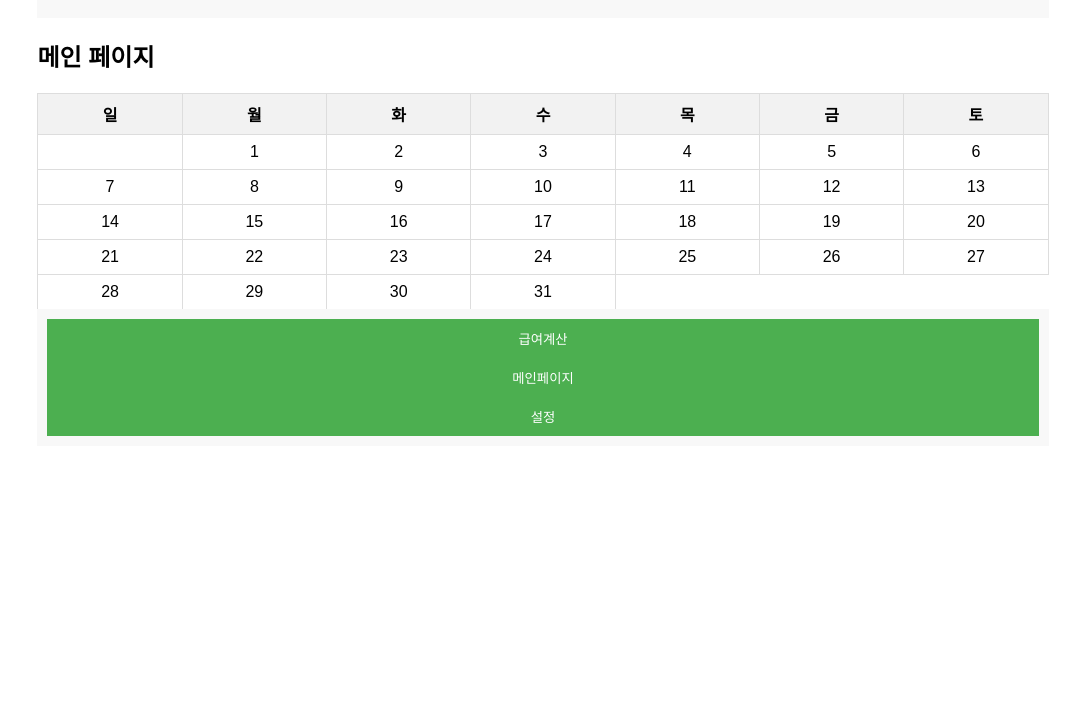
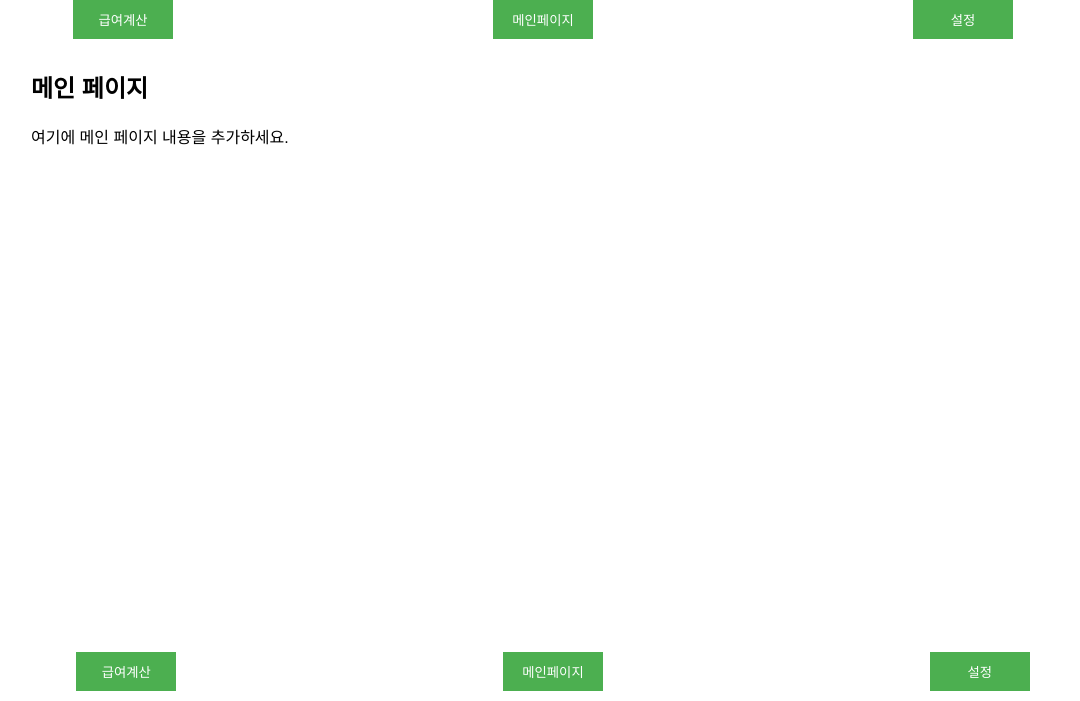
Before and after one commit to JJaeri/jjae2, a plain HTML site: page index.html in a window 1280 px wide. Shown: the part 99-800 px from the top of the page, without its empty margins (97-1177 px from the left). Drawn offline with Linux system fonts and the light colour scheme.

Commit message:
Update index.html

```diff
--- a/index.html
+++ b/index.html
@@ -5,164 +5,76 @@
     <meta name="viewport" content="width=device-width, initial-scale=1.0">
     <title>급여계산기</title>
     <style>
-        body { font-family: Arial, sans-serif; }
-        .container { width: 80%; margin: 0 auto; }
-        .header, .footer { text-align: center; padding: 10px; background: #f8f8f8; }
-        .calendar { margin-top: 20px; }
-        .input-group { margin-bottom: 10px; }
-        label { display: block; margin-bottom: 5px; }
-        input[type="text"], input[type="number"], input[type="datetime-local"] { width: 100%; padding: 8px; margin-bottom: 10px; }
-        button { width: 100%; padding: 10px; background: #4CAF50; color: white; border: none; cursor: pointer; }
-        button:hover { background: #45a049; }
-        .result { margin-top: 20px; padding: 10px; background: #f1f1f1; }
-        .hidden { display: none; }
-        table { width: 100%; border-collapse: collapse; }
-        th, td { border: 1px solid #ddd; padding: 8px; text-align: center; }
-        th { background-color: #f2f2f2; }
+        body {
+            font-family: Arial, sans-serif;
+            background-image: url('background-image-url'); /* 배경 이미지 URL */
+            background-size: cover;
+            background-position: center;
+            margin: 0;
+            padding: 0;
+            display: flex;
+            flex-direction: column;
+            min-height: 100vh;
+        }
+        .container {
+            width: 80%;
+            margin: 0 auto;
+            flex: 1;
+        }
+        .header, .footer {
+            text-align: center;
+            padding: 10px;
+            background: rgba(255, 255, 255, 0.8);
+        }
+        .footer {
+            position: fixed;
+            width: 100%;
+            bottom: 0;
+            left: 0;
+        }
+        button {
+            width: 100px;
+            padding: 10px;
+            background: #4CAF50;
+            color: white;
+            border: none;
+            cursor: pointer;
+        }
+        button:hover {
+            background: #45a049;
+        }
+        .buttons {
+            display: flex;
+            justify-content: space-around;
+        }
     </style>
 </head>
 <body>
-    <div class="container">
     <div class="header">
         <h1>급여계산기</h1>
+        <div class="buttons">
+            <button onclick="navigateTo('salary.html')">급여계산</button>
+            <button onclick="navigateTo('index.html')">메인페이지</button>
+            <button onclick="navigateTo('settings.html')">설정</button>
+        </div>
     </div>
 
-        <div id="main" class="calendar">
+    <div class="container">
         <h2>메인 페이지</h2>
-            <table id="calendar">
-                <!-- 달력 내용이 여기 들어갑니다 -->
-            </table>
-        </div>
-
-        <div id="salary" class="input-group hidden">
-            <label for="startDate">근무 시작 날짜 및 시간:</label>
-            <input type="datetime-local" id="startDate" name="startDate">
-
-            <label for="endDate">근무 종료 날짜 및 시간:</label>
-            <input type="datetime-local" id="endDate" name="endDate">
-
-            <label for="lunchBreak">점심시간 (분):</label>
-            <input type="number" id="lunchBreak" name="lunchBreak" value="60">
-
-            <label for="dinnerBreak">저녁시간 (분):</label>
-            <input type="number" id="dinnerBreak" name="dinnerBreak" value="0">
-
-            <button onclick="calculateSalary()">계산하기</button>
-
-            <div class="result" id="result"></div>
-        </div>
-
-        <div id="settings" class="input-group hidden">
-            <h2>설정 페이지</h2>
-            <label for="userName">사용자 이름:</label>
-            <input type="text" id="userName" name="userName">
-
-            <label for="userEmail">이메일 주소:</label>
-            <input type="email" id="userEmail" name="userEmail">
-
-            <button onclick="saveSettings()">저장하기</button>
+        <p>여기에 메인 페이지 내용을 추가하세요.</p>
     </div>
 
     <div class="footer">
-            <button onclick="navigateTo('salary')">급여계산</button>
-            <button onclick="navigateTo('main')">메인페이지</button>
-            <button onclick="navigateTo('settings')">설정</button>
+        <div class="buttons">
+            <button onclick="navigateTo('salary.html')">급여계산</button>
+            <button onclick="navigateTo('index.html')">메인페이지</button>
+            <button onclick="navigateTo('settings.html')">설정</button>
         </div>
     </div>
 
     <script>
-        // 오늘 날짜와 기본 시간을 설정하는 함수
-        function setDefaultDateTime() {
-            const today = new Date();
-            const year = today.getFullYear();
-            const month = String(today.getMonth() + 1).padStart(2, '0');
-            const day = String(today.getDate()).padStart(2, '0');
-            const startDate = `${year}-${month}-${day}T07:00`;
-            const endDate = `${year}-${month}-${day}T16:00`;
-
-            document.getElementById('startDate').value = startDate;
-            document.getElementById('endDate').value = endDate;
-        }
-
-        function calculateSalary() {
-            const startDate = new Date(document.getElementById('startDate').value);
-            const endDate = new Date(document.getElementById('endDate').value);
-            const lunchBreak = parseInt(document.getElementById('lunchBreak').value, 10);
-            const dinnerBreak = parseInt(document.getElementById('dinnerBreak').value, 10);
-
-            const millisecondsPerHour = 1000 * 60 * 60;
-            const hoursWorked = (endDate - startDate) / millisecondsPerHour;
-            const effectiveHours = hoursWorked - (lunchBreak / 60) - (dinnerBreak / 60);
-
-            let totalPay = 0;
-            let totalUnits = 0;
-            const basePayPerHour = 17500; // 시간당 급여 (140,000원 / 8시간)
-
-            if (effectiveHours <= 8) {
-                totalUnits = effectiveHours / 8;
-                totalPay = totalUnits * 140000; // 1품 = 140,000원
-            } else {
-                totalUnits = 1 + (effectiveHours - 8) / 12; // 8시간 초과 근무 계산
-                totalPay = 140000 + (effectiveHours - 8) * basePayPerHour * 1.5; // 초과 근무 시 1.5배 지급
-            }
-
-            document.getElementById('result').innerHTML = `총 급여: ${totalPay.toLocaleString()}원<br>총 품: ${totalUnits.toFixed(2)}품`;
-        }
-
         function navigateTo(page) {
-            document.getElementById('salary').classList.add('hidden');
-            document.getElementById('main').classList.add('hidden');
-            document.getElementById('settings').classList.add('hidden');
-            document.getElementById(page).classList.remove('hidden');
-        }
-
-        function saveSettings() {
-            const userName = document.getElementById('userName').value;
-            const userEmail = document.getElementById('userEmail').value;
-            alert(`설정이 저장되었습니다.\n이름: ${userName}\n이메일: ${userEmail}`);
-        }
-
-        // 페이지가 로드될 때 기본 날짜와 시간을 설정합니다.
-        window.onload = function() {
-            setDefaultDateTime();
-            generateCalendar();
-        };
-
-        // 달력을 생성하는 함수
-        function generateCalendar() {
-            const calendar = document.getElementById('calendar');
-            const today = new Date();
-            const year = today.getFullYear();
-            const month = today.getMonth();
-
-            // 달력 헤더 생성
-            const daysOfWeek = ['일', '월', '화', '수', '목', '금', '토'];
-            let headerRow = '<tr>';
-            for (let day of daysOfWeek) {
-                headerRow += `<th>${day}</th>`;
-            }
-            headerRow += '</tr>';
-            calendar.innerHTML = headerRow;
-
-            // 달력 날짜 생성
-            const firstDayOfMonth = new Date(year, month, 1).getDay();
-            const daysInMonth = new Date(year, month + 1, 0).getDate();
-            let date = 1;
-            for (let i = 0; i < 6; i++) {
-                let row = '<tr>';
-                for (let j = 0; j < 7; j++) {
-                    if (i === 0 && j < firstDayOfMonth) {
-                        row += '<td></td>';
-                    } else if (date > daysInMonth) {
-                        break;
-                    } else {
-                        row += `<td>${date}</td>`;
-                        date++;
-                    }
-                }
-                row += '</tr>';
-                calendar.innerHTML += row;
-            }
+            window.location.href = page;
         }
     </script>
 </body>
```
Lines whose indentation alone changed are shown as unchanged.
